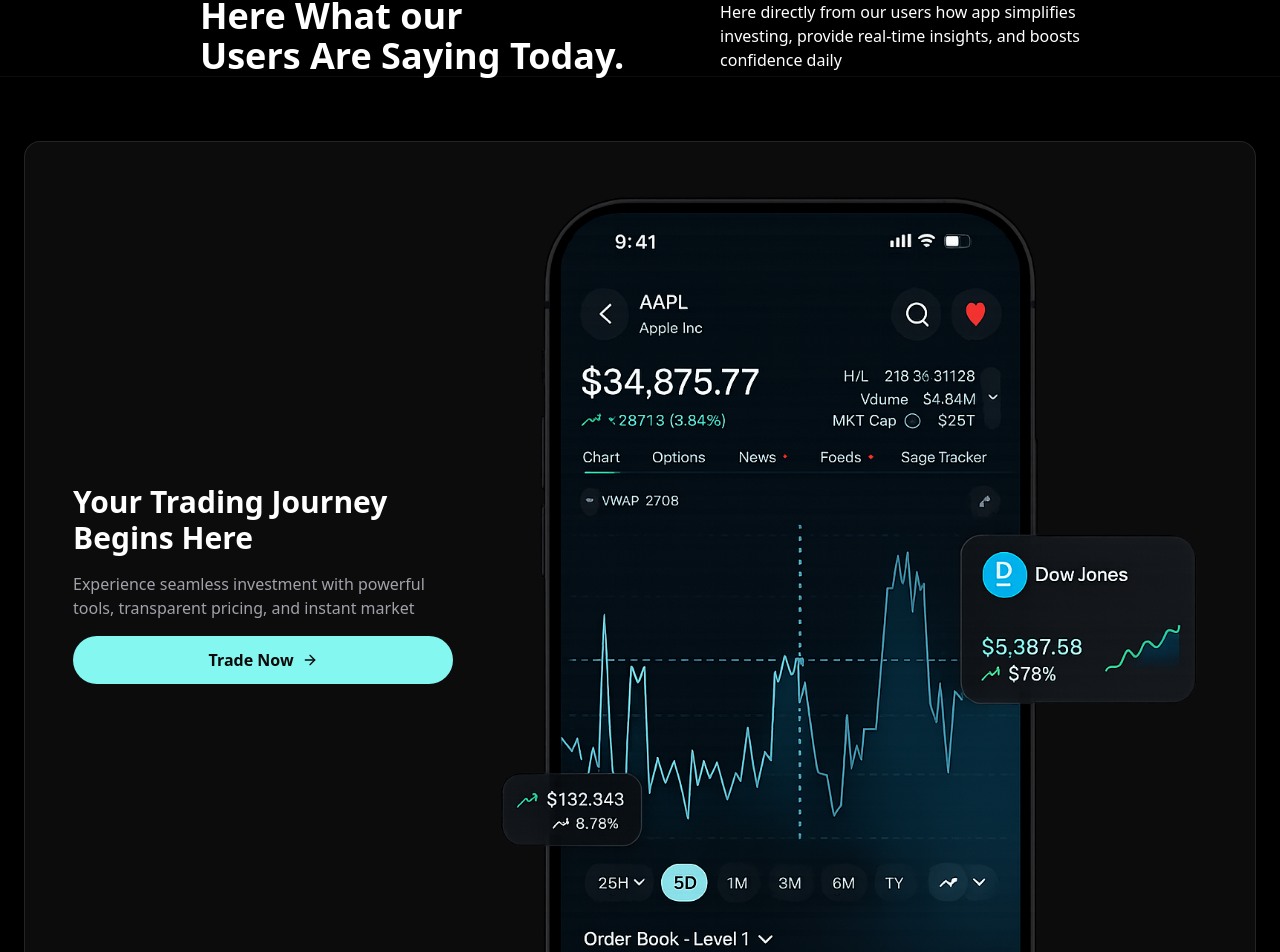
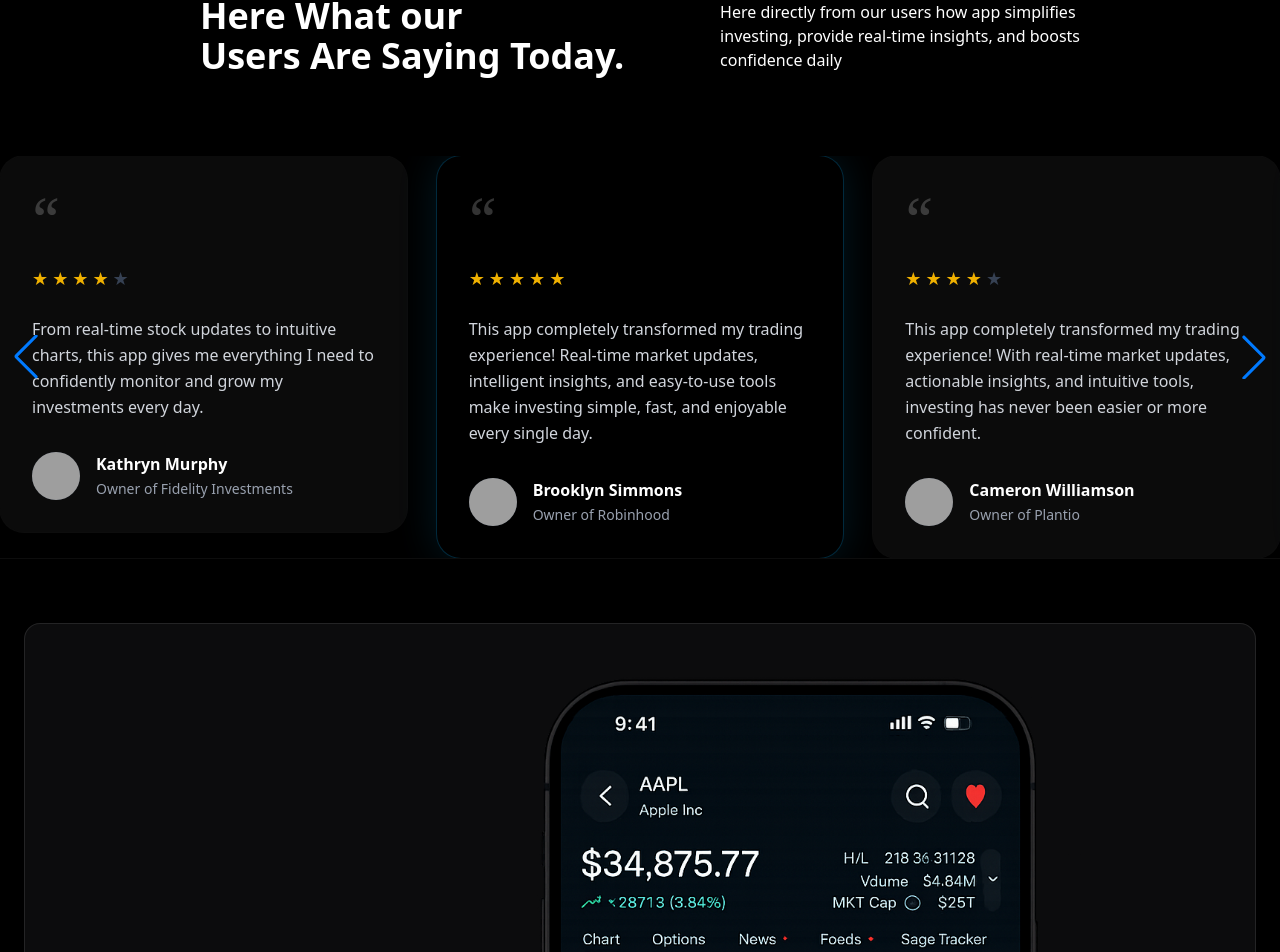
Before and after one commit to Xnyder-HQ/Trade-signal-hive, a Next.js app: page / in a window 1280 px wide. Shown: the part 5527-6479 px from the top of the page. Built offline with nearby package versions, Linux system fonts and the light colour scheme; grey boxes are pictures that could not be loaded.

Commit message:
feat: first push

```diff
--- a/components/Investor.tsx
+++ b/components/Investor.tsx
@@ -1,6 +1,50 @@
+"use client"
 
+import { Swiper, SwiperSlide } from "swiper/react";
+import { Navigation } from "swiper/modules";
+
+import "swiper/css";
+import "swiper/css/navigation";
 
 export default function Investor(){
+    const testimonials = [
+    {
+      name: "Kathryn Murphy",
+      role: "Owner of Fidelity Investments",
+      text:
+        "From real-time stock updates to intuitive charts, this app gives me everything I need to confidently monitor and grow my investments every day.",
+      stars: 4,
+      image: "/avatar1.jpg",
+      highlight: false,
+    },
+    {
+      name: "Brooklyn Simmons",
+      role: "Owner of Robinhood",
+      text:
+        "This app completely transformed my trading experience! Real-time market updates, intelligent insights, and easy-to-use tools make investing simple, fast, and enjoyable every single day.",
+      stars: 5,
+      image: "/avatar2.jpg",
+      highlight: true,
+    },
+    {
+      name: "Cameron Williamson",
+      role: "Owner of Plantio",
+      text:
+        "This app completely transformed my trading experience! With real-time market updates, actionable insights, and intuitive tools, investing has never been easier or more confident.",
+      stars: 4,
+      image: "/avatar3.jpg",
+      highlight: false,
+    },
+     {
+      name: "Brooklyn Simmons",
+      role: "Owner of Robinhood",
+      text:
+        "This app completely transformed my trading experience! Real-time market updates, intelligent insights, and easy-to-use tools make investing simple, fast, and enjoyable every single day.",
+      stars: 5,
+      image: "/avatar2.jpg",
+      highlight: true,
+    },
+  ];
     return(
         <div>
             <h2 className="text-xs font-bold text-primary ml-50 mt-40">TRUSTED BY INVESTORS</h2>
@@ -15,7 +59,70 @@
                 </p>
             </div>
         </div>
-        </div>
+              <div className="mt-20">
+        <Swiper
+          modules={[Navigation]}
+          slidesPerView={3}
+          spaceBetween={30}
+          navigation
+          loop
+          breakpoints={{
+            0: { slidesPerView: 1 },
+            768: { slidesPerView: 2 },
+            1024: { slidesPerView: 3 },
+          }}
+          className="testimonial-swiper pb-12"
+        >
+          {testimonials.map((item, index) => (
+            <SwiperSlide key={index} className="h-full">
+              <div
+                className={`relative flex h-full flex-col justify-between rounded-3xl p-8 transition-all duration-300 ${
+                  item.highlight
+                    ? "bg-[radial-gradient(circle_at_top,var(--tw-gradient-stops))] from-sky-500/20 via-black to-black shadow-[0_0_40px_rgba(14,165,233,0.15)] ring-1 ring-sky-500/20"
+                    : "bg-[#0b0b0b] ring-1 ring-white/5"
+                }`}
+              >
+                <div>
+                  <div className="mb-4 text-6xl font-serif leading-none text-white/20">
+                    “
+                  </div>
 
-    )
+                  <div className="mb-6 flex gap-1">
+                    {Array.from({ length: 5 }).map((_, i) => (
+                      <span
+                        key={i}
+                        className={`text-lg ${
+                          i < item.stars ? "text-yellow-500" : "text-gray-700"
+                        }`}
+                      >
+                        ★
+                      </span>
+                    ))}
+                  </div>
+
+                  <p className="mb-8 text-base leading-relaxed text-gray-300">
+                    {item.text}
+                  </p>
+                </div>
+
+                <div className="flex items-center gap-4">
+                  <div className="h-12 w-12 overflow-hidden rounded-full bg-gray-800">
+                    <img
+                      src={`https://i.pravatar.cc/150?u=${item.name}`}
+                      alt={item.name}
+                      className="h-full w-full object-cover"
+                    />
+                  </div>
+                  <div>
+                    <h4 className="font-semibold text-white">{item.name}</h4>
+                    <span className="text-sm text-gray-400">{item.role}</span>
+                  </div>
+                </div>
+              </div>
+            </SwiperSlide>
+          ))}
+      </Swiper>
+      </div>
+    </div>
+  );
 }
--- a/components/Smarter.tsx
+++ b/components/Smarter.tsx
@@ -2,7 +2,37 @@
 
 import { ArrowUpRight } from "lucide-react";
 
+
 export default function Dashboard() {
+    const testimonials = [
+    {
+      name: "Kathryn Murphy",
+      role: "Owner of Fidelity Investments",
+      text:
+        "From real-time stock updates to intuitive charts, this app gives me everything I need to confidently monitor and grow my investments every day.",
+      stars: 4,
+      image: "/avatar1.jpg",
+      highlight: false,
+    },
+    {
+      name: "Brooklyn Simmons",
+      role: "Owner of Robinhood",
+      text:
+        "This app completely transformed my trading experience! Real-time market updates, intelligent insights, and easy-to-use tools make investing simple, fast, and enjoyable every single day.",
+      stars: 5,
+      image: "/avatar2.jpg",
+      highlight: true,
+    },
+    {
+      name: "Cameron Williamson",
+      role: "Owner of Plantio",
+      text:
+        "This app completely transformed my trading experience! With real-time market updates, actionable insights, and intuitive tools, investing has never been easier or more confident.",
+      stars: 4,
+      image: "/avatar3.jpg",
+      highlight: false,
+    },
+  ];
   return (
     <div className="min-h-screen bg-[#050b0f] p-6 text-white">
       <div className="grid grid-cols-1 gap-6 lg:grid-cols-2">
@@ -104,6 +134,7 @@
           </div>
         </div>
       </div>
+
     </div>
   );
 }
```
Also changed, not shown: app/globals.css (line endings or trailing spaces).
